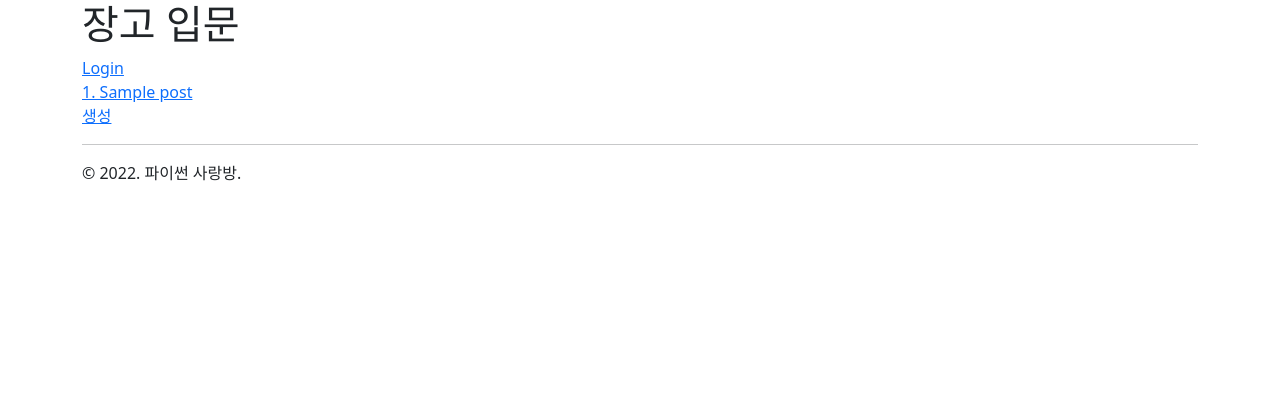
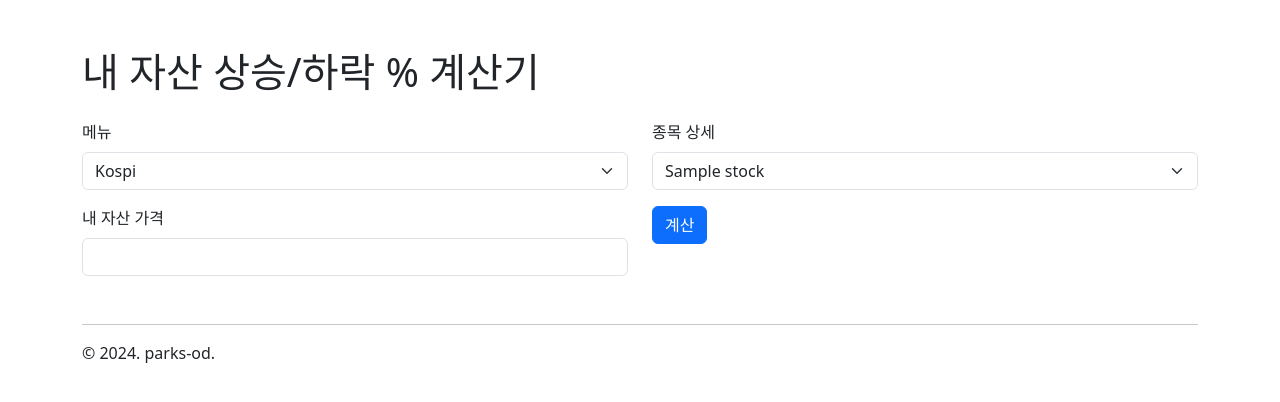
Before and after one commit to parks-od/jdangoSample, a Django app: template app/templates/app/index.html in a window 1280 px wide. Shown: the top 402 px of the page. Run offline with Django 3.2, Linux system fonts and the light colour scheme; the template is opened without the code that fills it: most values are stand-ins (such as "Sample title", 1, 10 or a date in 2020); some libraries are stand-ins or nearby versions.

Commit message:
Front basic Settings

```diff
--- a/app/templates/app/base.html
+++ b/app/templates/app/base.html
@@ -1,20 +1,14 @@
 {%  load django_bootstrap5%}
 
 <!DOCTYPE html>
-<html lang="en">
+<html lang="ko">
 <head>
     <meta charset="UTF-8">
     <title>장고 입문</title>
 </head>
 <body>
-    <div class="container">
-    <h1>장고 입문</h1>
-    {% if user.is_authenticated %}
-        <p> logged by {{ user }}</p>
-        <a href="/accounts/logout/">Logout</a>
-    {% else %}
-        <a href="/accounts/login/">Login</a>
-    {% endif %}
+    <div class="container mt-5">
+    <h1 class="mb-4">내 자산 상승/하락 % 계산기</h1>
 
     {% bootstrap_css %}
     {% bootstrap_javascript %}
@@ -23,7 +17,7 @@
     {% endblock %}
 
     <hr>
-    &copy; 2022. 파이썬 사랑방.
+    &copy; 2024. parks-od.
     </div>
 </body>
 </html>
--- a/app/templates/app/index.html
+++ b/app/templates/app/index.html
@@ -1,12 +1,72 @@
 {% extends 'app/base.html' %}
 
 {% block contents %}
-        {%  for post in post_list %}
-        <div>
-            <a href="/app/{{ post.id }}">
-                {{ post.id }}. {{ post.title }}
-            </a>
+<div class="row">
+        <div class="col-md-6">
+            <label for="parentCode" class="form-label">메뉴</label>
+            <select class="form-select" id="parentCode" onchange="fn_chCode()">
+                <option value="kospi">Kospi</option>
+                <option value="kosDaq">KosDaq</option>
+            </select>
         </div>
-    {% endfor  %}
-    <a href="/app/new/">생성</a>
+        <div class="col-md-6">
+            <label for="code" class="form-label">종목 상세</label>
+            <select class="form-select" id="code">
+                {% for stock in asset_list %}
+                    <option value="{{stock.code}}">{{stock.title}}</option>
+                {% endfor %}
+            </select>
+        </div>
+    </div>
+    <div class="row mt-3">
+        <div class="col-md-6">
+            <label for="price" class="form-label">내 자산 가격</label>
+            <input type="text" class="form-control" id="price">
+        </div>
+        <div class="col-md-6">
+            <button type="button" class="btn btn-primary" onclick="calculate()">계산</button>
+        </div>
+    </div>
+    <div class="row mt-3">
+        <div class="col-md-12">
+            <p id="result" class="fw-bold"></p>
+        </div>
+    </div>
+    <script>
+        function calculate() {
+            const requestHeaders = new Headers();
+            requestHeaders.set('X-CSRFToken', '{{csrf_token}}');
+            fetch("/calc_asset/", {
+                  method: "POST",
+                    headers: requestHeaders,
+                  body: JSON.stringify({
+                    price: document.getElementById("price").value,
+                    code: document.getElementById("code").value,
+                  }),
+                })
+                .then((response) => response.json())
+                .then((result) => document.getElementById("result").innerText =  result.msg);
+        }
+
+        function fn_chCode() {
+            let code = document.getElementById("code");
+            const requestHeaders = new Headers();
+            requestHeaders.set('X-CSRFToken', '{{csrf_token}}');
+            fetch("/get_stocks/", {
+                  method: "POST",
+                    headers: requestHeaders,
+                  body: JSON.stringify({
+                    parentCode: document.getElementById("parentCode").value,
+                  }),
+                })
+                .then((response) => response.json())
+                .then((result) => {
+                    let innerHtml = '';
+                    for (let i in result.stocks){
+                        innerHtml += "<option value='"+result.stocks[i].code+"'>"+result.stocks[i].title+"</option>";
+                     }
+                    code.innerHTML = innerHtml;
+                });
+        }
+    </script>
 {% endblock %}
```
Also changed, not shown: app/views.py (+10 -4 lines).
